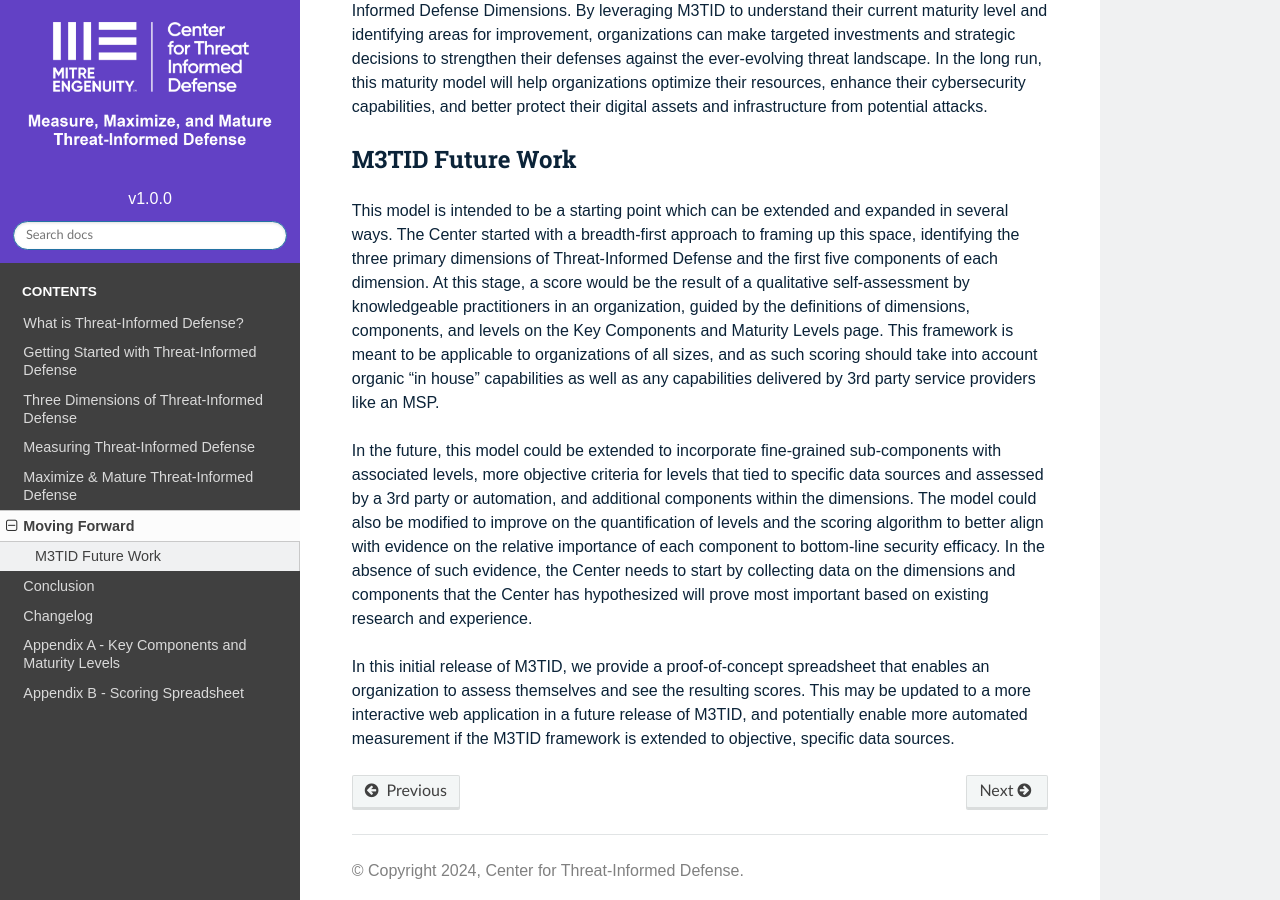
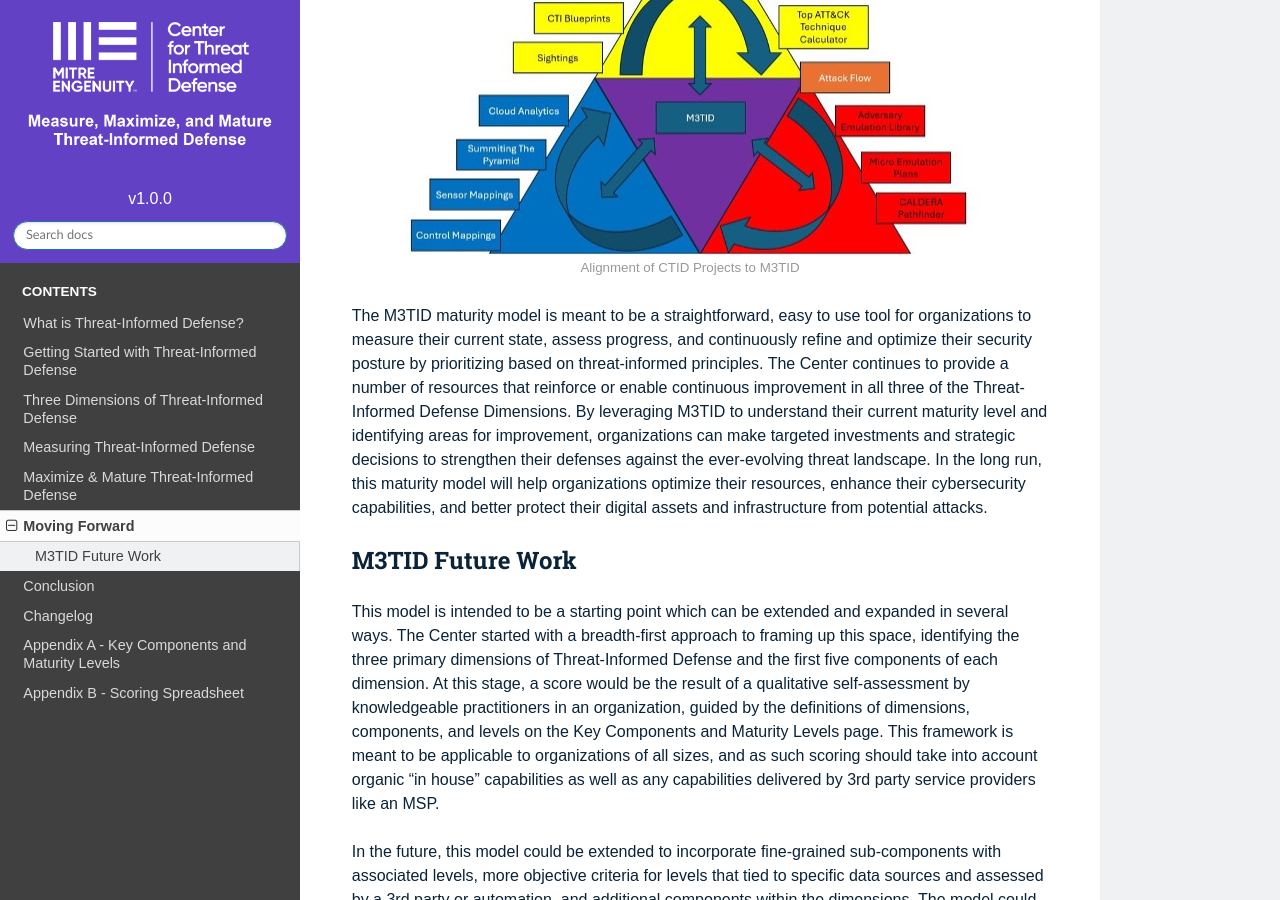
Before and after one commit to center-for-threat-informed-defense/m3tid, a Sphinx documentation site: the page built from docs/forward.rst, in a window 1280 px wide and 900 px high, scrolled down 496 px. Built offline with Sphinx 7.4.7 and the Read the Docs theme 2.0.0, drawn with Linux system fonts in a browser that asks for light colours.

Commit message:
Add reference to M3TID Triangle

```diff
--- a/docs/forward.rst
+++ b/docs/forward.rst
@@ -2,6 +2,12 @@
 ===============
 
 Once an organization has scored themselves with this model, they can identify key gaps to fill. The Center recommends an organization to start with any component that is currently scored as a zero because there is significant differentiated value in moving from zero to one in this model. Once an organization scores at least a one in each component (including the scores of service providers, if various portions of the Security program are out-sourced), the Center recommends that organizations work to improve the CTI and Defensive Measures scores in parallel as a priority. Testing and evaluating those components is valuable, but they must first exist to test and evaluate. Because of this, the overall score puts less weight on the Test and Evaluation dimension.
+
+.. figure:: _static/CTIDresources.jpg
+   :alt: Alignment of CTID Projects to M3TID
+   :align: center
+
+   Alignment of CTID Projects to M3TID
 
 The M3TID maturity model is meant to be a straightforward, easy to use tool for organizations to measure their current state, assess progress, and continuously refine and optimize their security posture by prioritizing based on threat-informed principles. The Center continues to provide a number of resources that reinforce or enable continuous improvement in all three of the Threat-Informed Defense Dimensions. By leveraging M3TID to understand their current maturity level and identifying areas for improvement, organizations can make targeted investments and strategic decisions to strengthen their defenses against the ever-evolving threat landscape. In the long run, this maturity model will help organizations optimize their resources, enhance their cybersecurity capabilities, and better protect their digital assets and infrastructure from potential attacks.
 
```
